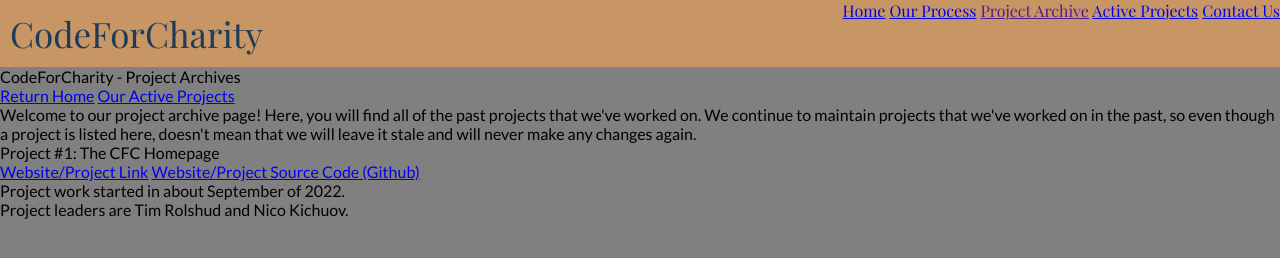
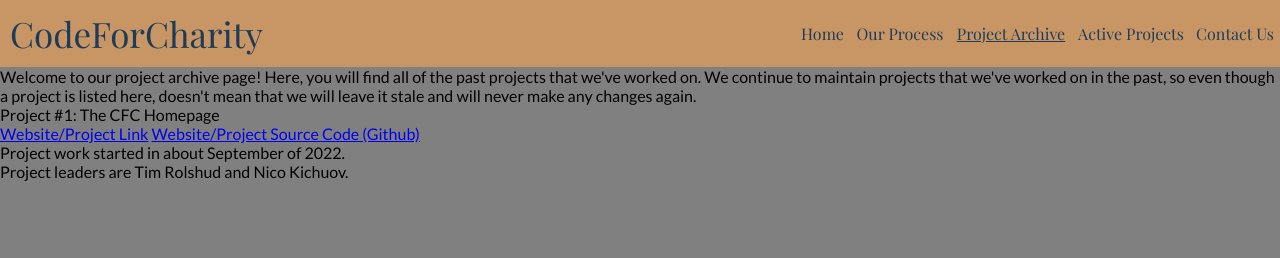
Before and after one commit to bca-code-for-charity/cfc-homepage-web, a plain HTML site: page archive/index.html in a window 1280 px wide. Drawn offline with nearby package versions, Linux system fonts and the light colour scheme.

Commit message:
fix responsive styles for entire website

```diff
--- a/archive/index.html
+++ b/archive/index.html
@@ -10,22 +10,26 @@
         <link rel="stylesheet" href="../main.css" />
     </head>
     <body>
-        <!-- page header -->
         <div id="header">
             <div id="cfc-text">CodeForCharity</div>
             <div id="links">
-                <div>
-                    <a href="../">Home</a>
-                    <a href="../our-process/">Our Process</a>
-                    <a href="">Project Archive</a>
-                    <a href="../active-projects/">Active Projects</a>
-                    <a href="../contact-us/">Contact Us</a>
+                <div id="wide" style="display: none">
+                    <a class="link" href="../">Home</a>
+                    <a class="link" href="../our-process/">Our Process</a>
+                    <a class="link" href="">Project Archive</a>
+                    <a class="link" href="../active-projects/">Active Projects</a>
+                    <a class="link" href="../contact-us/">Contact Us</a>
                 </div>
+                <img id="narrow" src="../images/hamburger-menu.svg" style="display: none" />
             </div>
         </div>
-        <div>CodeForCharity - Project Archives</div>
-        <a href="../">Return Home</a>
-        <a href="../active-projects/">Our Active Projects</a>
+        <div id="links-narrow" style="display: none">
+            <a class="link" href="../">Home</a>
+            <a class="link" href="../our-process/">Our Process</a>
+            <a class="link" href="">Project Archive</a>
+            <a class="link" href="../active-projects/">Active Projects</a>
+            <a class="link" href="../contact-us/">Contact Us</a>
+        </div>
         <!-- feel free to change up wording -->
         <div>
             Welcome to our project archive page! Here, you will find all of the past projects that we've worked on. We
```
Also changed, not shown: active-projects/index.html (+14 -9 lines), contact-us/index.html (+14 -7 lines), index.html (+1 -1 lines), our-process/index.html (+14 -7 lines).
